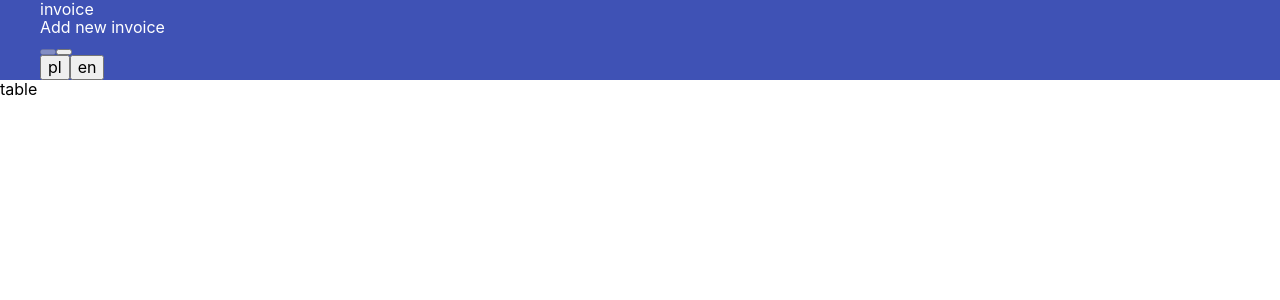
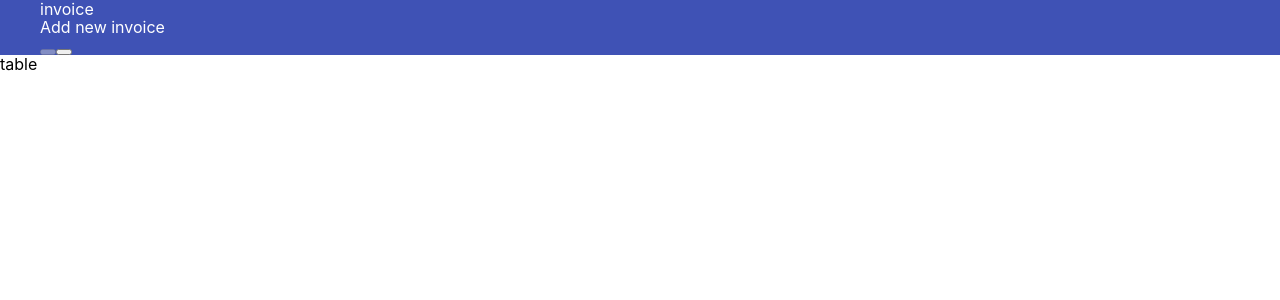
Before and after one commit to sandra-kuczynska/learn-react, a React (Create React App) app: page / in a window 1280 px wide. Shown: the top 300 px of the page. Built offline with nearby package versions, Linux system fonts and the light colour scheme.

Commit message:
Remove redundant buttons

```diff
--- a/src/App.js
+++ b/src/App.js
@@ -59,8 +59,6 @@ const App = () => {
               </button>
             ))}
           </div>
-          <button onClick={() => i18n.changeLanguage("pl")}>pl</button>
-          <button onClick={() => i18n.changeLanguage("en")}>en</button>
         </ul>
       </nav>
 
```
